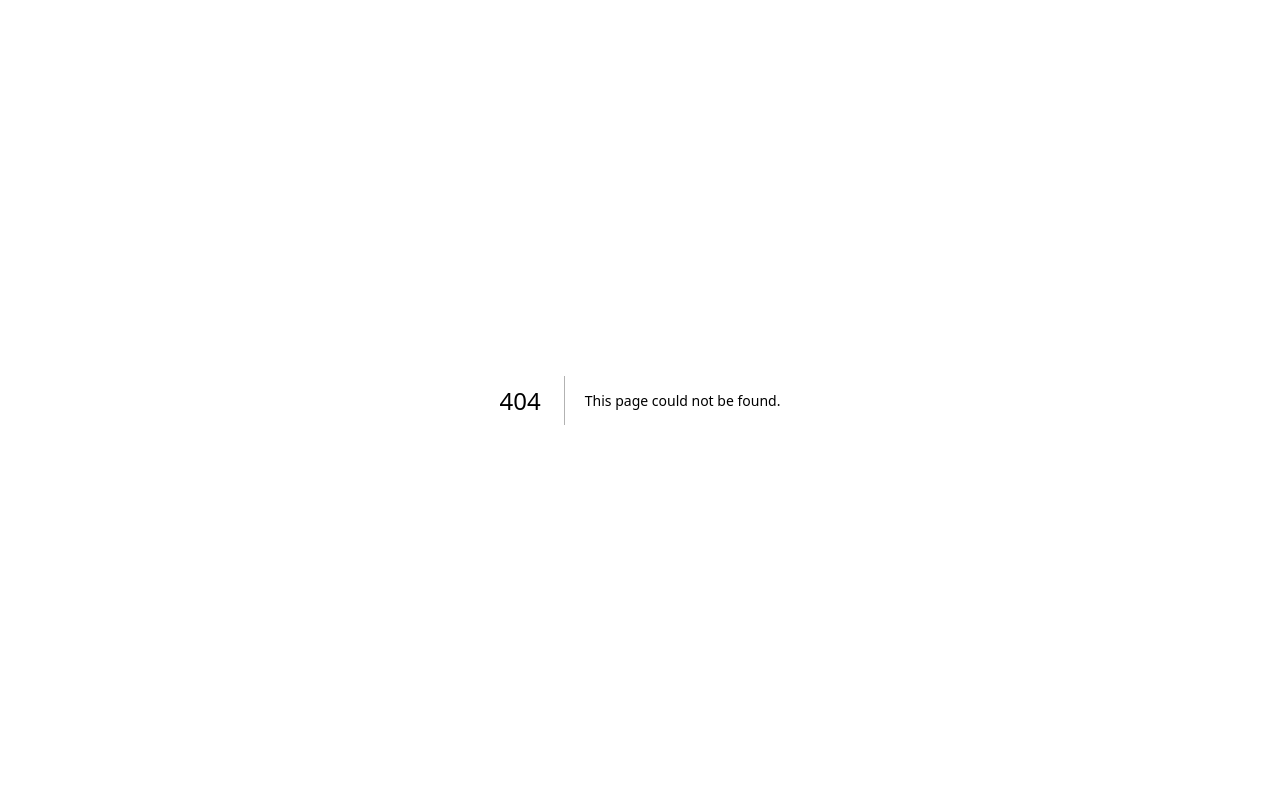
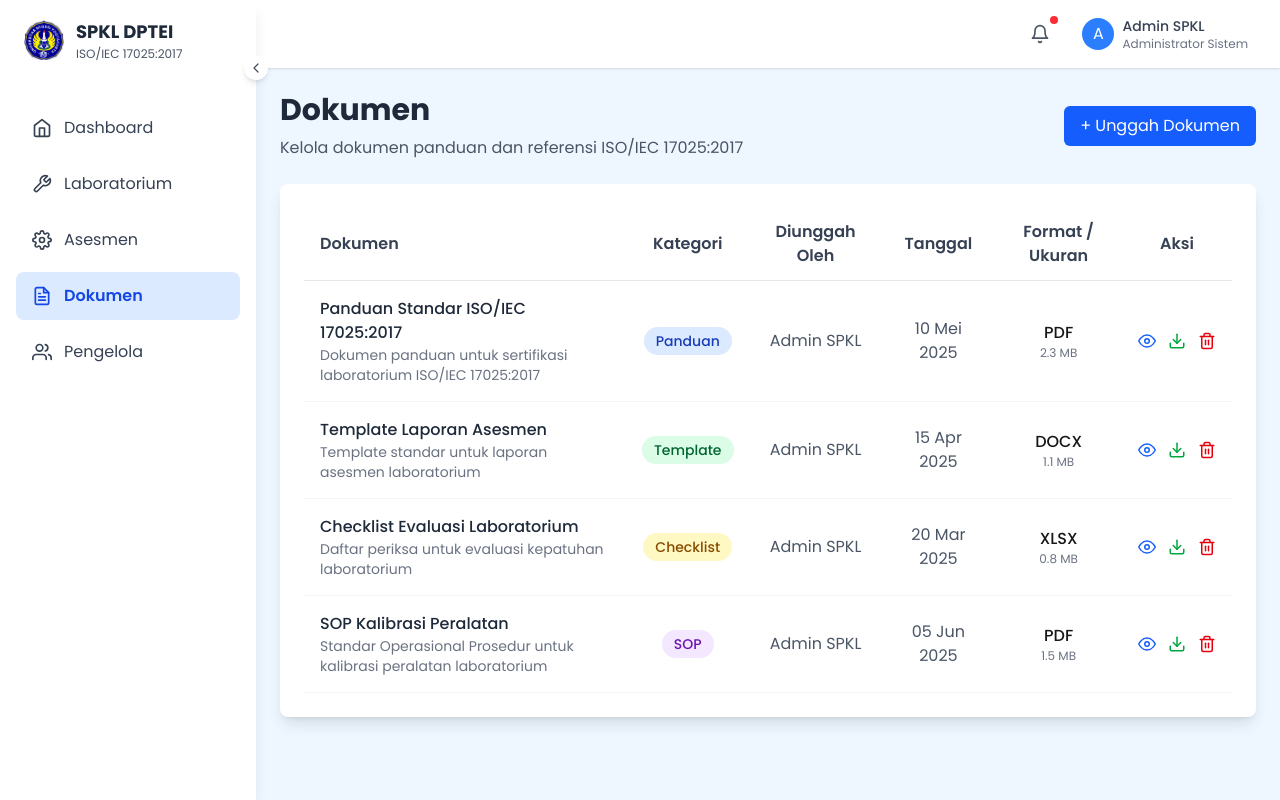
Before and after one commit to dwipayogi/spkl-dptei-uny, a Next.js app: page /dashboard/dokumen in a window 1280 px wide. Before the commit this address had no page. Built offline with nearby package versions, Linux system fonts and the light colour scheme.

Commit message:
feat: Refactor dashboard and user management pages, add document management functionality

```diff
--- /dev/null
+++ b/app/dashboard/dokumen/page.tsx
@@ -0,0 +1,272 @@
+"use client";
+
+import Card from "@/components/ui/card";
+import Button from "@/components/ui/button";
+import Dialog from "@/components/ui/dialog";
+import Input from "@/components/ui/input";
+import { FiDownload, FiEye, FiTrash2, FiUpload } from "react-icons/fi";
+import { useState } from "react";
+
+export default function DokumenPage() {
+  const [isDialogOpen, setIsDialogOpen] = useState(false);
+  const [formData, setFormData] = useState({
+    title: "",
+    description: "",
+    file: null as File | null,
+  });
+
+  // Contoh data dokumen yang telah diunggah
+  const documents = [
+    {
+      id: 1,
+      title: "Panduan Standar ISO/IEC 17025:2017",
+      description:
+        "Dokumen panduan untuk sertifikasi laboratorium ISO/IEC 17025:2017",
+      category: "Panduan",
+      categoryColor: "bg-blue-100 text-blue-800",
+      uploadedBy: "Admin SPKL",
+      uploadedDate: "10 Mei 2025",
+      fileType: "PDF",
+      fileSize: "2.3 MB",
+    },
+    {
+      id: 2,
+      title: "Template Laporan Asesmen",
+      description: "Template standar untuk laporan asesmen laboratorium",
+      category: "Template",
+      categoryColor: "bg-green-100 text-green-800",
+      uploadedBy: "Admin SPKL",
+      uploadedDate: "15 Apr 2025",
+      fileType: "DOCX",
+      fileSize: "1.1 MB",
+    },
+    {
+      id: 3,
+      title: "Checklist Evaluasi Laboratorium",
+      description: "Daftar periksa untuk evaluasi kepatuhan laboratorium",
+      category: "Checklist",
+      categoryColor: "bg-yellow-100 text-yellow-800",
+      uploadedBy: "Admin SPKL",
+      uploadedDate: "20 Mar 2025",
+      fileType: "XLSX",
+      fileSize: "0.8 MB",
+    },
+    {
+      id: 4,
+      title: "SOP Kalibrasi Peralatan",
+      description:
+        "Standar Operasional Prosedur untuk kalibrasi peralatan laboratorium",
+      category: "SOP",
+      categoryColor: "bg-purple-100 text-purple-800",
+      uploadedBy: "Admin SPKL",
+      uploadedDate: "05 Jun 2025",
+      fileType: "PDF",
+      fileSize: "1.5 MB",
+    },
+  ];
+
+  // Handle form input changes
+  const handleChange = (
+    e: React.ChangeEvent<HTMLInputElement | HTMLTextAreaElement>
+  ) => {
+    const { name, value } = e.target;
+    setFormData((prev) => ({ ...prev, [name]: value }));
+  };
+
+  // Handle file input changes
+  const handleFileChange = (e: React.ChangeEvent<HTMLInputElement>) => {
+    if (e.target.files && e.target.files[0]) {
+      setFormData((prev) => ({ ...prev, file: e.target.files![0] }));
+    }
+  };
+
+  // Handle form submission
+  const handleSubmit = (e: React.FormEvent) => {
+    e.preventDefault();
+    console.log("Form submitted:", formData);
+    // Here you would typically call an API to save the data and upload the file
+    setIsDialogOpen(false);
+    // Reset form
+    setFormData({
+      title: "",
+      description: "",
+      file: null,
+    });
+  };
+
+  return (
+    <div className="space-y-6">
+      {/* Header */}
+      <div className="flex justify-between items-center">
+        <div>
+          <h1 className="text-3xl font-bold text-gray-800">Dokumen</h1>
+          <p className="text-gray-600 mt-2">
+            Kelola dokumen panduan dan referensi ISO/IEC 17025:2017
+          </p>
+        </div>
+        <Button
+          className="bg-blue-600 hover:bg-blue-700"
+          onClick={() => setIsDialogOpen(true)}
+        >
+          + Unggah Dokumen
+        </Button>
+      </div>
+
+      {/* Document List */}
+      <Card>
+        <div className="overflow-x-auto">
+          <table className="w-full">
+            <thead>
+              <tr className="border-b border-gray-200">
+                <th className="text-left py-3 px-4 font-semibold text-gray-700">
+                  Dokumen
+                </th>
+                <th className="text-center py-3 px-4 font-semibold text-gray-700">
+                  Kategori
+                </th>
+                <th className="text-center py-3 px-4 font-semibold text-gray-700">
+                  Diunggah Oleh
+                </th>
+                <th className="text-center py-3 px-4 font-semibold text-gray-700">
+                  Tanggal
+                </th>
+                <th className="text-center py-3 px-4 font-semibold text-gray-700">
+                  Format / Ukuran
+                </th>
+                <th className="text-center py-3 px-4 font-semibold text-gray-700">
+                  Aksi
+                </th>
+              </tr>
+            </thead>
+            <tbody>
+              {documents.map((doc) => (
+                <tr
+                  key={doc.id}
+                  className="border-b border-gray-100 hover:bg-gray-50"
+                >
+                  <td className="py-4 px-4">
+                    <div className="font-medium text-gray-800">{doc.title}</div>
+                    <div className="text-sm text-gray-500">
+                      {doc.description}
+                    </div>
+                  </td>
+                  <td className="py-4 px-4 text-center">
+                    <span
+                      className={`px-3 py-1 rounded-full text-sm font-medium ${doc.categoryColor}`}
+                    >
+                      {doc.category}
+                    </span>
+                  </td>
+                  <td className="py-4 px-4 text-center text-gray-600">
+                    {doc.uploadedBy}
+                  </td>
+                  <td className="py-4 px-4 text-center text-gray-600">
+                    {doc.uploadedDate}
+                  </td>
+                  <td className="py-4 px-4 text-center">
+                    <div className="font-medium">{doc.fileType}</div>
+                    <div className="text-xs text-gray-500">{doc.fileSize}</div>
+                  </td>
+                  <td className="py-4 px-4">
+                    <div className="flex items-center justify-center space-x-3">
+                      <button
+                        className="text-blue-600 hover:text-blue-800"
+                        title="Lihat"
+                      >
+                        <FiEye size={18} />
+                      </button>
+                      <button
+                        className="text-green-600 hover:text-green-800"
+                        title="Unduh"
+                      >
+                        <FiDownload size={18} />
+                      </button>
+                      <button
+                        className="text-red-600 hover:text-red-800"
+                        title="Hapus"
+                      >
+                        <FiTrash2 size={18} />
+                      </button>
+                    </div>
+                  </td>
+                </tr>
+              ))}
+            </tbody>
+          </table>
+        </div>
+      </Card>
+
+      {/* Upload Document Dialog */}
+      <Dialog
+        isOpen={isDialogOpen}
+        onClose={() => setIsDialogOpen(false)}
+        title="Unggah Dokumen Baru"
+      >
+        <form onSubmit={handleSubmit}>
+          <div className="space-y-4">
+            <Input
+              label="Judul Dokumen"
+              name="title"
+              value={formData.title}
+              onChange={handleChange}
+              placeholder="Masukkan judul dokumen"
+              required
+            />
+
+            <div className="mb-4">
+              <label className="block text-sm font-medium text-gray-700 mb-1">
+                Deskripsi
+              </label>
+              <textarea
+                name="description"
+                value={formData.description}
+                onChange={handleChange}
+                placeholder="Masukkan deskripsi singkat dokumen"
+                className="w-full px-3 py-2 border border-gray-300 rounded-md focus:outline-none focus:ring-2 focus:ring-blue-500"
+                rows={3}
+                required
+              />
+            </div>
+
+            <div className="mb-4">
+              <label className="block text-sm font-medium text-gray-700 mb-1">
+                Pilih File
+              </label>
+              <div className="relative border border-gray-300 rounded-md px-3 py-2">
+                <input
+                  type="file"
+                  name="file"
+                  onChange={handleFileChange}
+                  className="absolute inset-0 w-full h-full opacity-0 cursor-pointer"
+                  required
+                />
+                <div className="flex items-center justify-between">
+                  <span className="text-gray-500">
+                    {formData.file ? formData.file.name : "Pilih file dokumen"}
+                  </span>
+                  <FiUpload className="text-gray-400" />
+                </div>
+              </div>
+              <p className="mt-1 text-xs text-gray-500">
+                Format yang didukung: PDF, DOCX, XLSX, PPTX (Maks. 10MB)
+              </p>
+            </div>
+
+            <div className="flex justify-end space-x-3 mt-6">
+              <Button
+                type="button"
+                className="bg-gray-200 text-gray-800 hover:bg-gray-300"
+                onClick={() => setIsDialogOpen(false)}
+              >
+                Batal
+              </Button>
+              <Button type="submit" className="bg-blue-600 hover:bg-blue-700">
+                Unggah
+              </Button>
+            </div>
+          </div>
+        </form>
+      </Dialog>
+    </div>
+  );
+}
--- a/app/dashboard/laboratorium/page.tsx
+++ b/app/dashboard/laboratorium/page.tsx
@@ -82,7 +82,6 @@ export default function LaboratoriumPage() {
     <div className="space-y-6">
       {/* Header */}
       <div className="flex justify-between items-center">
-        {" "}
         <div>
           <h1 className="text-3xl font-bold text-gray-800">Laboratorium</h1>
           <p className="text-gray-600 mt-2">
--- a/app/dashboard/page.tsx
+++ b/app/dashboard/page.tsx
@@ -13,7 +13,7 @@ export default function DashboardPage() {
           </div>
           <div>
             <h3 className="text-5xl font-bold text-blue-600">12</h3>
-            <p className="text-lg text-gray-800">Total Lab </p>
+            <p className="text-lg text-gray-800">Total Laboratorium</p>
           </div>
         </Card>
 
@@ -32,8 +32,8 @@ export default function DashboardPage() {
             <FiList className="w-12 h-12" />
           </div>
           <div>
-            <h3 className="text-5xl font-bold text-blue-600">12</h3>
-            <p className="text-lg text-gray-800">Total Lab</p>
+            <h3 className="text-5xl font-bold text-blue-600">3</h3>
+            <p className="text-lg text-gray-800">Total Dokumen</p>
           </div>
         </Card>
       </div>
--- a/components/ui/sidebar.tsx
+++ b/components/ui/sidebar.tsx
@@ -12,6 +12,7 @@ import {
   FiChevronLeft,
   FiChevronRight,
   FiTool,
+  FiFileText,
 } from "react-icons/fi";
 import { IconType } from "react-icons";
 
@@ -38,8 +39,13 @@ const sidebarItems: SidebarItem[] = [
     icon: FiSettings,
   },
   {
-    href: "/dashboard/pengguna",
-    label: "Pengguna",
+    href: "/dashboard/dokumen",
+    label: "Dokumen",
+    icon: FiFileText,
+  },
+  {
+    href: "/dashboard/pengelola",
+    label: "Pengelola",
     icon: FiUsers,
   },
 ];
@@ -172,22 +178,6 @@ export default function Sidebar({ onCollapseChange }: SidebarProps) {
           })}
         </ul>
       </nav>
-
-      {/* Footer */}
-      <div className="absolute bottom-0 left-0 right-0 p-4 border-t border-gray-200">
-        <Link
-          href="/"
-          className={`flex ${
-            collapsed
-              ? "flex-col items-center justify-center py-2"
-              : "items-center space-x-3 px-4 py-3"
-          } text-gray-700 hover:bg-gray-100 rounded-lg transition-colors`}
-        >
-          <FiLogOut className={`${collapsed ? "h-5 w-5 mb-1" : "h-5 w-5"}`} />
-          {!collapsed && <span>Keluar</span>}
-          {collapsed && <span className="text-[10px]">Exit</span>}
-        </Link>
-      </div>
     </div>
   );
 }
```
Also changed, not shown: app/dashboard/pengelola/page.tsx (renamed from app/dashboard/pengguna/page.tsx).
